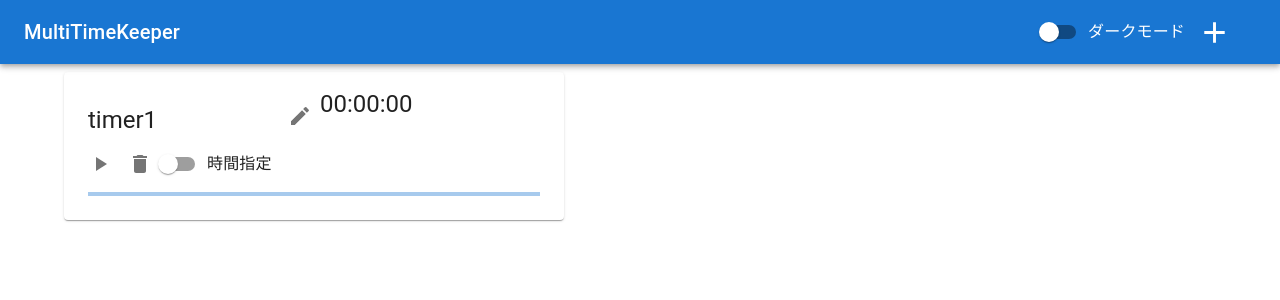
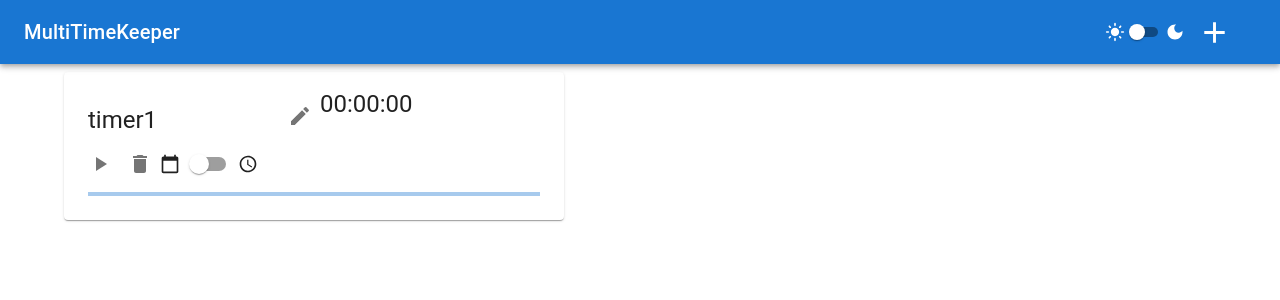
Before and after one commit to MenoMkt/multi-time-keaper, a React (Create React App) app in the folder frontend/: page / in a window 1280 px wide. Shown: the top 300 px of the page. Built offline with nearby package versions, Linux system fonts and the light colour scheme.

Commit message:
[add]ダークモード切り替えボタンをアイコン表示に変更

```diff
--- a/frontend/src/component/Card.tsx
+++ b/frontend/src/component/Card.tsx
@@ -30,7 +30,8 @@ import Countdown, {
   CountdownApi,
   zeroPad,
 } from "react-countdown";
-
+import AccessTimeIcon from "@mui/icons-material/AccessTime";
+import CalendarTodayIcon from "@mui/icons-material/CalendarToday";
 import { useDispatch, useSelector } from "react-redux";
 import {
   Timer,
@@ -151,6 +152,32 @@ const TimerCard = (props: Props) => {
     }
   };
 
+  const InputModeToggleButton = () => {
+    return (
+      <Box
+        sx={{
+          display: "flex",
+          direction: "colum",
+          alignItems: "center",
+        }}
+      >
+        <CalendarTodayIcon fontSize="small" />
+        <Switch
+          name="time-set-toggle"
+          checked={timer.inputMode === "remain"}
+          onChange={(e, checked) => {
+            dispatch(
+              updateInputMode({
+                id: timer.id,
+                mode: checked ? "remain" : "date",
+              })
+            );
+          }}
+        />
+        <AccessTimeIcon fontSize="small" />
+      </Box>
+    );
+  };
   return (
     <div className="TimerCard">
       <Card
@@ -231,20 +258,7 @@ const TimerCard = (props: Props) => {
                 <IconButton aria-label="reset" onClick={props.onDelete}>
                   <DeleteIcon />
                 </IconButton>
-                <FormControlLabel
-                  // 時間指定切り替え用トグル
-                  control={<Switch name="time-set-toggle" />}
-                  label="時間指定"
-                  checked={timer.inputMode === "remain"}
-                  onChange={(e, checked) => {
-                    dispatch(
-                      updateInputMode({
-                        id: timer.id,
-                        mode: checked ? "remain" : "date",
-                      })
-                    );
-                  }}
-                />
+                <InputModeToggleButton />
               </Box>
             </Box>
             {/* 右側の要素 */}
--- a/frontend/src/component/Header.tsx
+++ b/frontend/src/component/Header.tsx
@@ -1,11 +1,13 @@
 import AppBar from "@mui/material/AppBar";
+import { Box, Grid } from "@mui/material";
 import IconButton from "@mui/material/IconButton";
 import Toolbar from "@mui/material/Toolbar";
 import Typography from "@mui/material/Typography";
 import AddIcon from "@mui/icons-material/Add";
 import Tooltip from "@mui/material/Tooltip";
 import Switch from "@mui/material/Switch";
-import FormControlLabel from "@mui/material/FormControlLabel";
+import DarkModeIcon from "@mui/icons-material/DarkMode";
+import LightModeIcon from "@mui/icons-material/LightMode";
 
 import React from "react";
 import { ColorModeContext } from "../App";
@@ -25,10 +27,18 @@ const Header = (props: Props) => {
         <Typography variant="h6" component="div" sx={{ flexGrow: 1 }}>
           MultiTimeKeeper
         </Typography>
-        <FormControlLabel
-          control={<Switch onChange={onChangeDarkMode} />}
-          label="ダークモード"
-        />
+        <Box
+          sx={{
+            display: "flex",
+            direction: "colum",
+            alignItems: "center",
+            mr: 2,
+          }}
+        >
+          <LightModeIcon sx={{}} fontSize="small" />
+          <Switch onChange={onChangeDarkMode} size="small" />
+          <DarkModeIcon fontSize="small" />
+        </Box>
         <Tooltip title="タイマーを追加する" placement="bottom">
           <IconButton
             size="medium"
```
